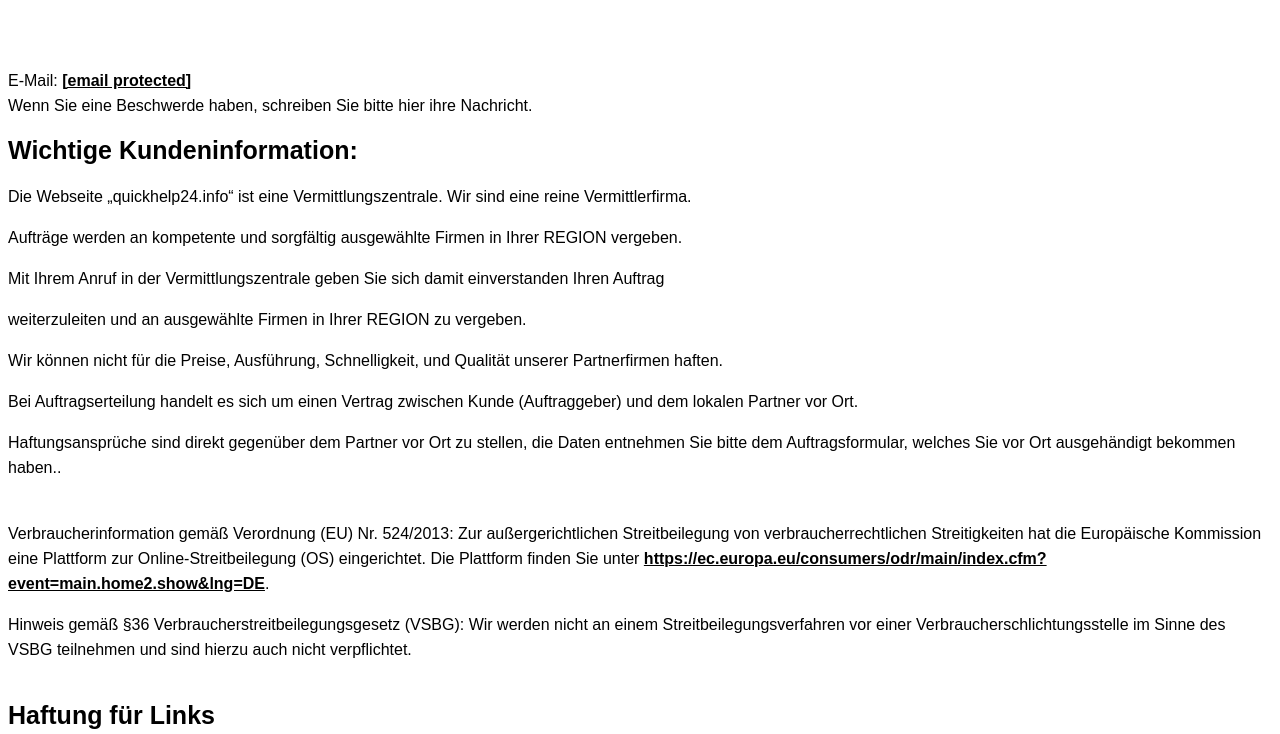
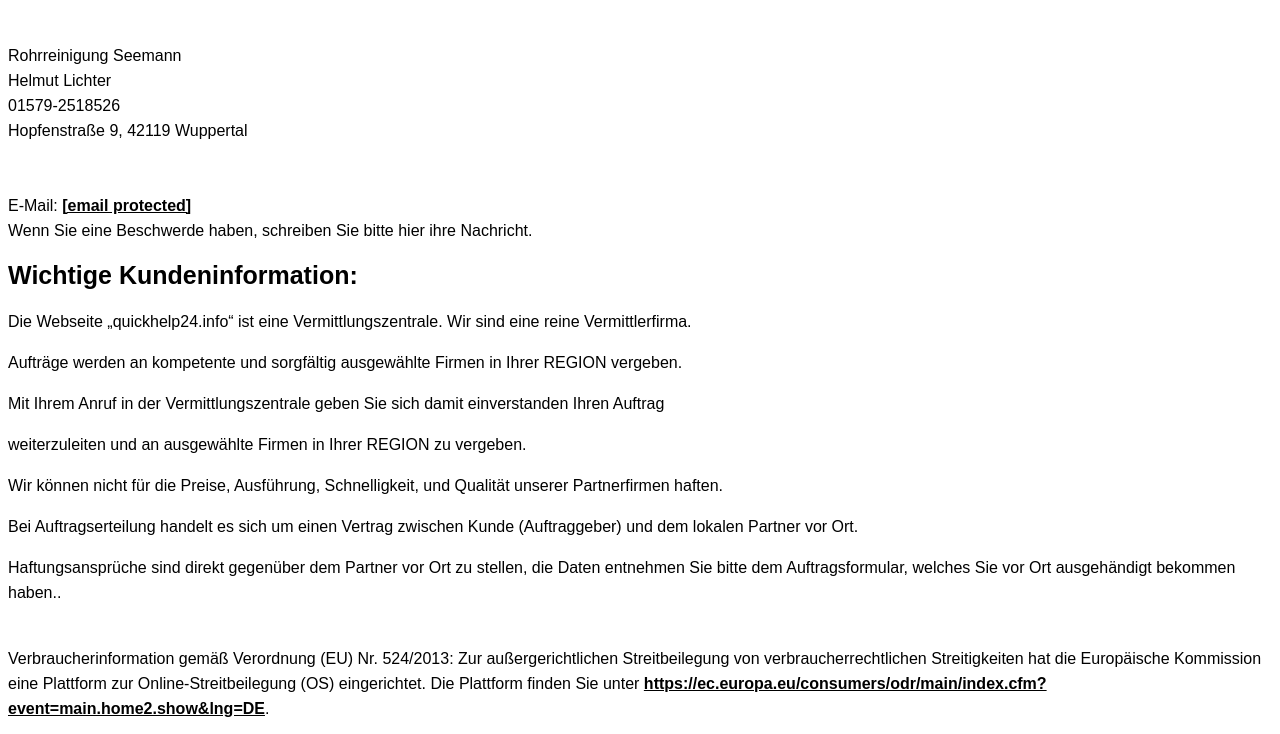
Before and after one commit to rohrreinigung-seemann-de/rohrreinigung-seemann.de-, a plain HTML site: page impressum.html in a window 1280 px wide. Shown: the part 49-783 px from the top of the page. Drawn offline with Linux system fonts and the light colour scheme.

Commit message:
Update impressum.html

```diff
--- a/impressum.html
+++ b/impressum.html
@@ -17,7 +17,17 @@
 				<main class="mainContainer">
 					<div class="container">
 						<h2 class="content-title2">Impressum</h2>
-						<p>
+						<p><br>
+
+
+							Rohrreinigung Seemann	<br>
+Helmut Lichter<br>
+01579-2518526<br>
+Hopfenstraße 9, 42119 Wuppertal<br>
+
+
+
+
 							<br><br>E-Mail: <a href="cdn-cgi/l/email-protection.html" class="__cf_email__" data-cfemail="99f0f7fff6d9e8ecf0faf2f1fcf5e9abadb7f0f7fff6">[email&#160;protected]</a>							<br>Wenn Sie eine Beschwerde haben, schreiben Sie bitte hier ihre Nachricht.
 						</p>
 
```
